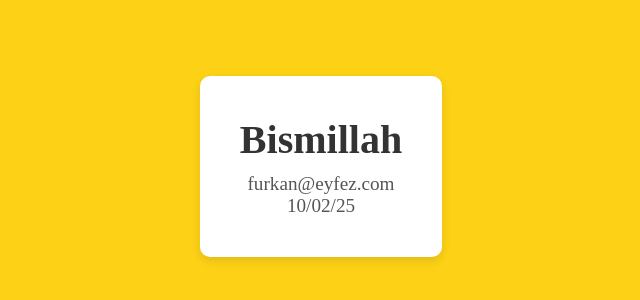
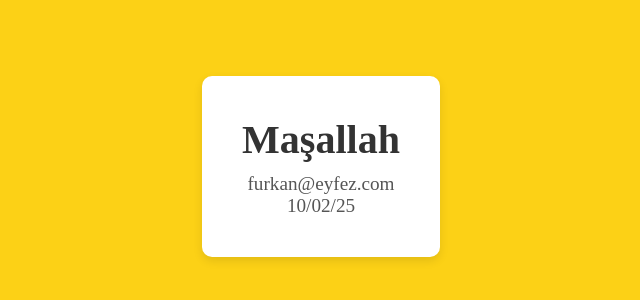
Before and after one commit to ofurkand/eyfez.com, a plain HTML site: page index.html in a window 1280 px wide. Shown: the part 234-534 px from the top of the page, without its empty margins (319-959 px from the left). Drawn offline with Linux system fonts and the light colour scheme.

Commit message:
Maşallah

```diff
--- a/index.html
+++ b/index.html
@@ -8,7 +8,7 @@
 </head>
 <body>
     <div class="container">
-        <h1>Bismillah</h1>
+        <h1>Maşallah</h1>
         <p>furkan@eyfez.com</p>
         <p>10/02/25</p>
     </div>
```
